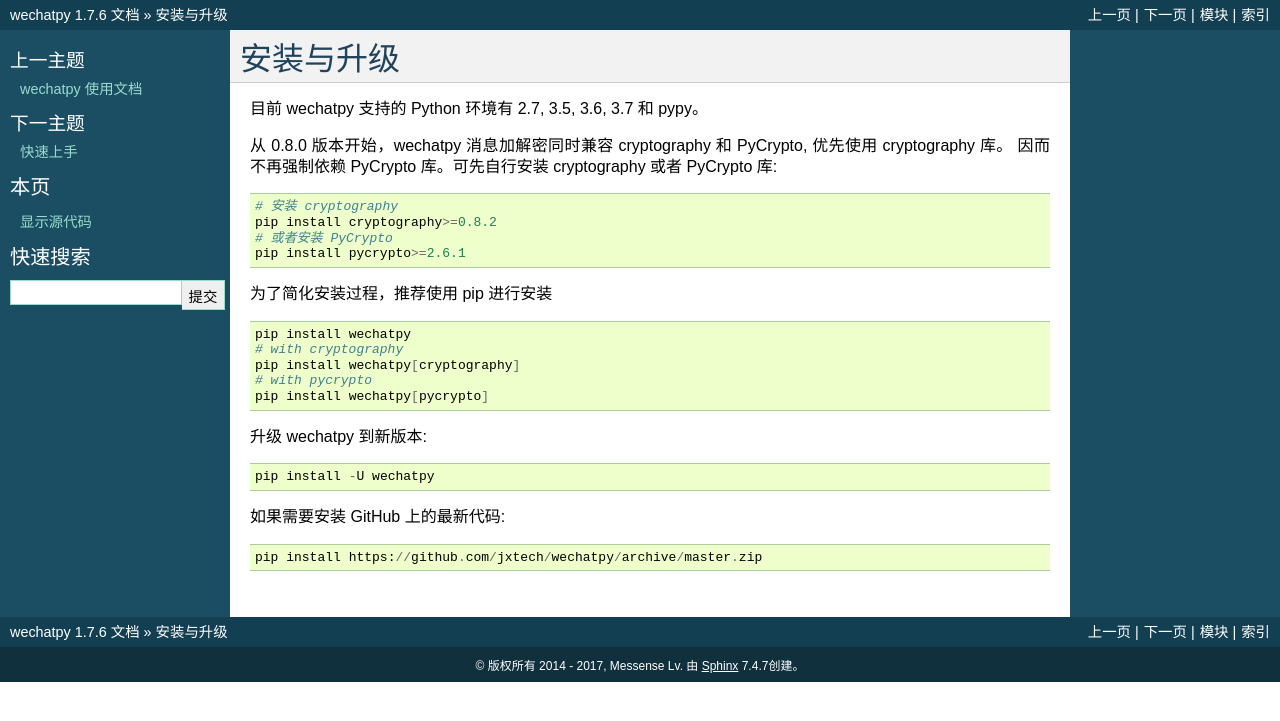
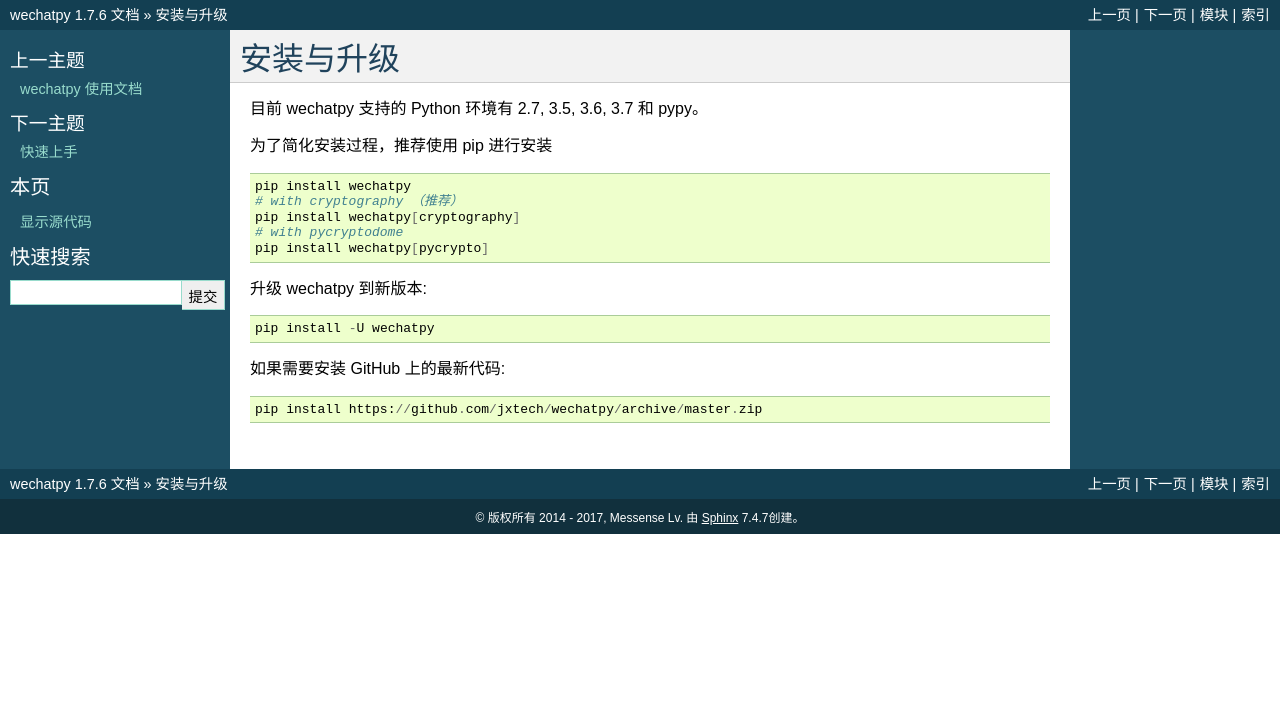
Before and after one commit to wechatpy/wechatpy, a Sphinx documentation site: the page built from docs/install.rst, in a window 1280 px wide. Shown: the top 721 px of the page. Built offline with Sphinx 7.4.7, drawn with Linux system fonts in a browser that asks for light colours.

Commit message:
Stop using pycrypto, switch to pycryptodome
Fixes #410

```diff
--- a/docs/install.rst
+++ b/docs/install.rst
@@ -2,23 +2,15 @@
 ==========
 
 目前 wechatpy 支持的 Python 环境有 2.7, 3.5, 3.6, 3.7 和 pypy。
-
-从 0.8.0 版本开始，wechatpy 消息加解密同时兼容 cryptography 和 PyCrypto, 优先使用 cryptography 库。
-因而不再强制依赖 PyCrypto 库。可先自行安装 cryptography 或者 PyCrypto 库::
-
-    # 安装 cryptography
-    pip install cryptography>=0.8.2
-    # 或者安装 PyCrypto
-    pip install pycrypto>=2.6.1
 
 为了简化安装过程，推荐使用 pip 进行安装
 
 .. code-block:: bash
 
     pip install wechatpy
-    # with cryptography
+    # with cryptography （推荐）
     pip install wechatpy[cryptography]
-    # with pycrypto
+    # with pycryptodome
     pip install wechatpy[pycrypto]
 
 升级 wechatpy 到新版本::
--- a/setup.py
+++ b/setup.py
@@ -82,6 +82,6 @@
     ],
     extras_require={
         'cryptography': ['cryptography'],
-        'pycrypto': ['pycrypto'],
+        'pycrypto': ['pycryptodome'],
     }
 )
```
Also changed, not shown: README.md (+2 -14 lines), 1 other file.
